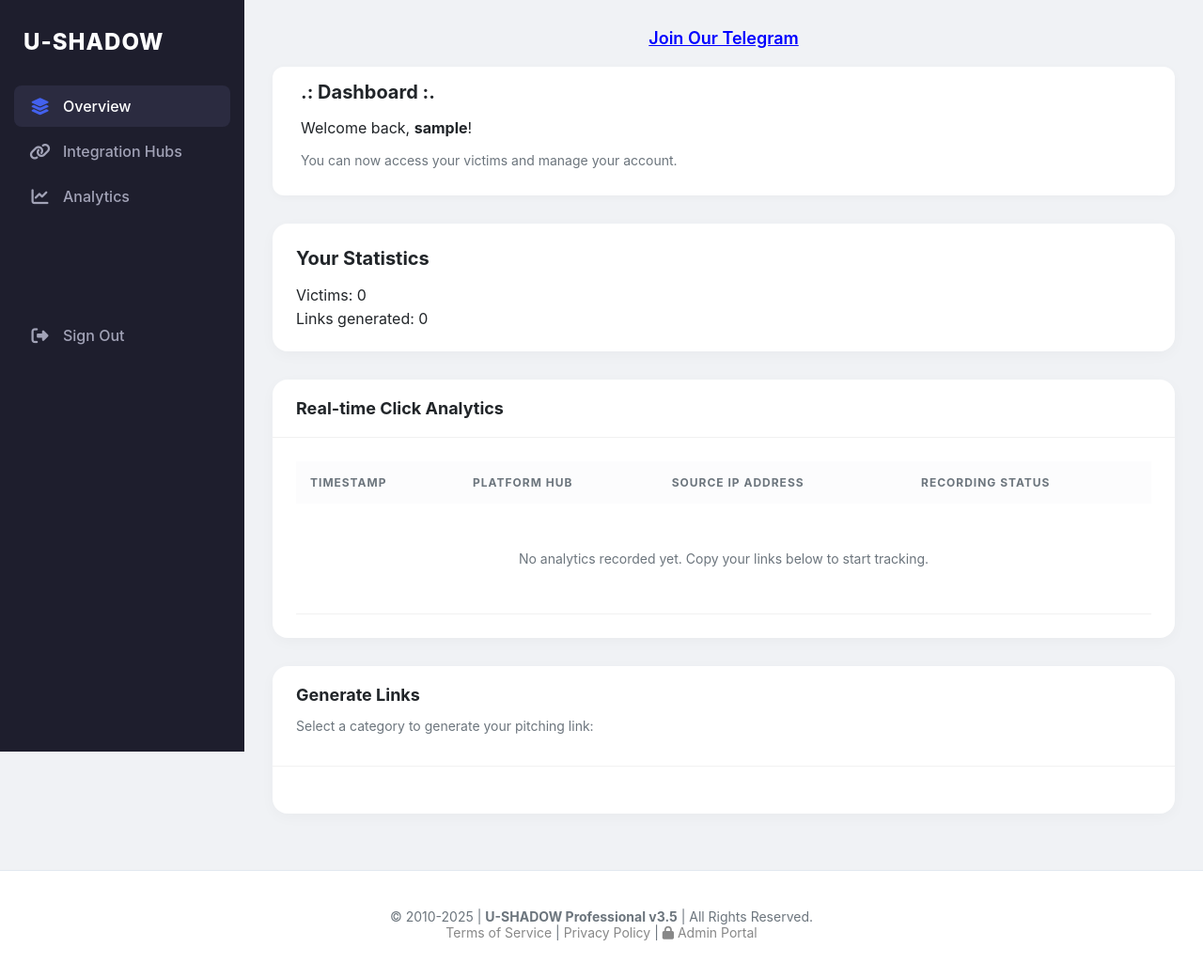
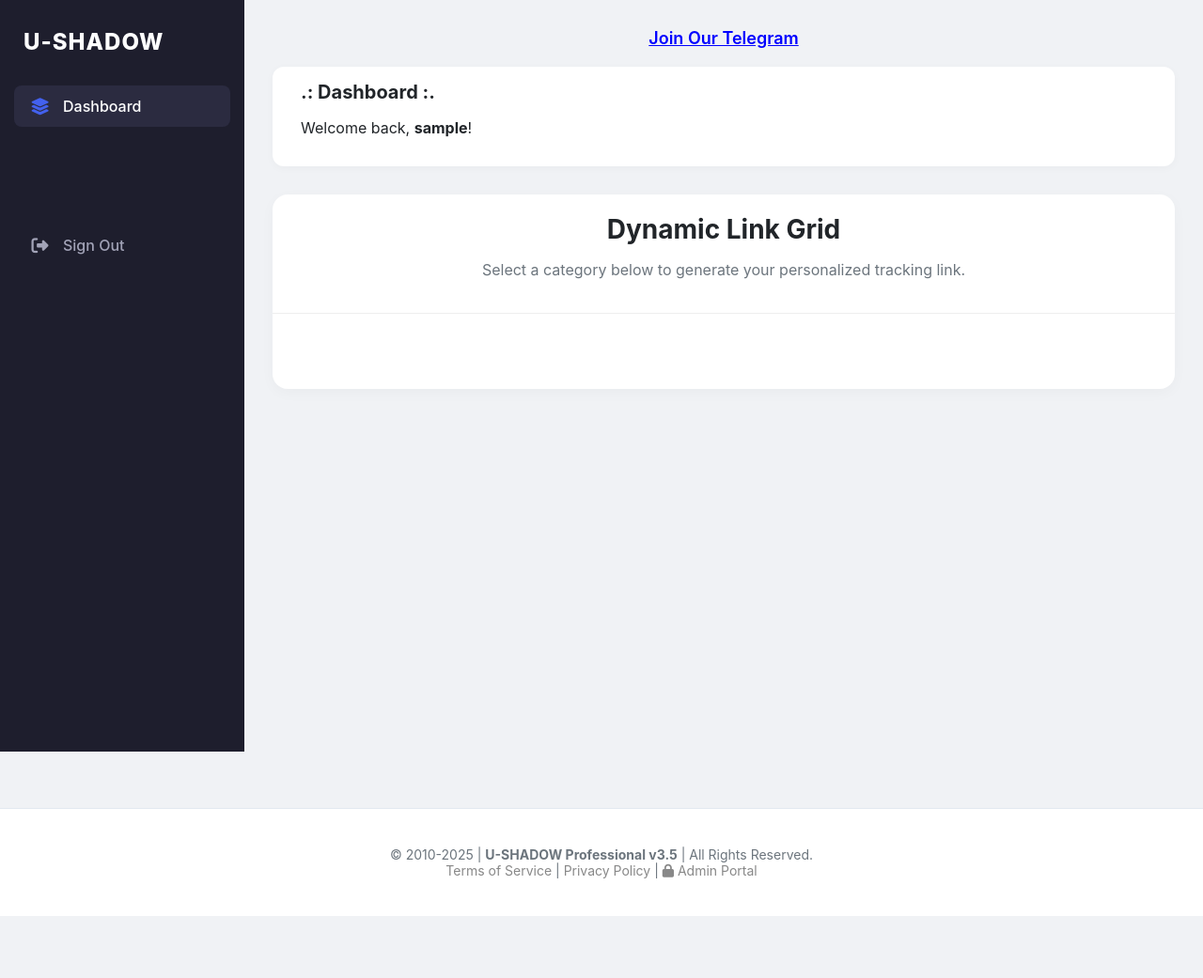
Before and after one commit to ghost123w/U-shadow.net, a PHP site: page /dashboard.php in a window 1280 px wide. Shown: the whole page at 94% size. After the commit the page ends 975 px from the top, so only its background shows below. Run offline with PHP 8.4, Linux system fonts and the light colour scheme; the visitor is signed in with stand-in values (Sample User, id 1).

Commit message:
Streamline U-shadow dashboard and implement admin installation.
This commit focuses on simplifying the user experience and refining the setup process:
- Streamlined `dashboard.php`: Removed admin access links, statistics cards, and analytics tables. Redesigned the main interface to focus exclusively on a "Dynamic Link Grid" for generating tracking links.
- Updated `index.php`: Removed mentions of "Integration Hubs" to maintain consistency with the new streamlined focus.
- Refined Admin Portal: Enhanced the first-time setup logic in `admin/login.php` to function as a clear "Installation" step for the primary administrator account.
- Security and UI: Maintained robust security headers, CSRF protection, and FontAwesome integration while cleaning up redundant interface elements.
- Verified all requirements with Playwright and reset initial data for deployment.

Co-authored-by: ghost123w <76251002+ghost123w@users.noreply.github.com>

```diff
--- a/admin/login.php
+++ b/admin/login.php
@@ -72,7 +72,7 @@ $csrf_token = generate_csrf_token();
     <div class="auth-header">
         <h1>Admin Portal</h1>
         <?php if (!$has_admin): ?>
-            <p>Setup First Administrator Account</p>
+            <p style="color: var(--primary); font-weight: 700;"><i class="fas fa-tools"></i> Installation: Setup First Administrator Account</p>
         <?php else: ?>
             <p>Restricted Access Area</p>
         <?php endif; ?>
--- a/dashboard.php
+++ b/dashboard.php
@@ -36,12 +36,7 @@ $top_hub = empty($cat_stats) ? 'N/A' : array_keys($cat_stats, max($cat_stats))[0
     <aside class="sidebar">
         <div class="sidebar-brand">U-SHADOW</div>
         <ul class="sidebar-menu">
-            <li><a href="dashboard.php" class="active"><i class="fa-solid fa-layer-group"></i> <span>Overview</span></a></li>
-            <li><a href="#hubs"><i class="fa-solid fa-link"></i> <span>Integration Hubs</span></a></li>
-            <li><a href="#analytics"><i class="fa-solid fa-chart-line"></i> <span>Analytics</span></a></li>
-            <?php if (isset($user['is_admin']) && $user['is_admin']): ?>
-                <li><a href="/admin/index.php"><i class="fa-solid fa-shield-halved"></i> <span>Admin Access</span></a></li>
-            <?php endif; ?>
+            <li><a href="dashboard.php" class="active"><i class="fa-solid fa-layer-group"></i> <span>Dashboard</span></a></li>
             <li style="margin-top: 100px;"><a href="/logout.php"><i class="fa-solid fa-right-from-bracket"></i> <span>Sign Out</span></a></li>
         </ul>
     </aside>
@@ -55,68 +50,13 @@ $top_hub = empty($cat_stats) ? 'N/A' : array_keys($cat_stats, max($cat_stats))[0
             <div class="page-title">
                 <h1>.: Dashboard :.</h1>
                 <p>Welcome back, <strong><?php echo s($user['username']); ?></strong>!</p>
-                <p style="font-size: 14px; color: var(--gray);">You can now access your victims and manage your account.</p>
-            </div>
-            <div class="user-nav" style="display: none;">
-                <div class="user-info">
-                    <span class="name"><?php echo s($user['username']); ?></span>
-                    <span class="role"><?php echo (isset($user['is_admin']) && $user['is_admin']) ? 'Administrator' : 'Professional Member'; ?></span>
-                </div>
-                <div class="avatar"><?php echo strtoupper(substr($user['username'], 0, 1)); ?></div>
             </div>
         </header>
 
-        <section class="stats-container" style="display: block;">
-            <div class="card-stat" style="margin-bottom: 20px;">
-                <h2 style="margin-top: 0; font-size: 20px;">Your Statistics</h2>
-                <div style="font-size: 16px; margin-bottom: 5px;">Victims: <?php echo $clicks_count; ?></div>
-                <div style="font-size: 16px;">Links generated: <?php echo count($categories); ?></div>
-            </div>
-            <div class="card-stat" style="display: none;">
-                <div class="label">Top Performance</div>
-                <div class="value"><?php echo s(ucfirst($top_hub)); ?></div>
-                <div class="trend up"><i class="fa-solid fa-fire"></i> Trending Hub</div>
-            </div>
-        </section>
-
-        <section id="analytics" class="section">
-            <div class="section-header">
-                <h2>Real-time Click Analytics</h2>
-            </div>
-            <div class="section-content">
-                <table class="custom-table">
-                    <thead>
-                        <tr>
-                            <th>Timestamp</th>
-                            <th>Platform Hub</th>
-                            <th>Source IP Address</th>
-                            <th>Recording Status</th>
-                        </tr>
-                    </thead>
-                    <tbody>
-                        <?php if ($clicks_count > 0): ?>
-                            <?php foreach (array_reverse(array_slice($user_analytics, -10)) as $click): ?>
-                                <tr>
-                                    <td><i class="fa-regular fa-clock" style="color: var(--gray); margin-right: 8px;"></i> <?php echo s($click['timestamp']); ?></td>
-                                    <td><strong class="text-primary"><?php echo s(ucfirst($click['category'])); ?></strong></td>
-                                    <td><code><?php echo s($click['source_ip']); ?></code></td>
-                                    <td><span class="badge badge-success">Success</span></td>
-                                </tr>
-                            <?php endforeach; ?>
-                        <?php else: ?>
-                            <tr>
-                                <td colspan="4" style="text-align: center; color: var(--gray); padding: 50px;">No analytics recorded yet. Copy your links below to start tracking.</td>
-                            </tr>
-                        <?php endif; ?>
-                    </tbody>
-                </table>
-            </div>
-        </section>
-
-        <section id="hubs" class="section">
-            <div class="section-header" style="display: block;">
-                <h2>Generate Links</h2>
-                <p style="font-size: 14px; color: var(--gray);">Select a category to generate your pitching link:</p>
+        <section class="section">
+            <div class="section-header" style="display: block; text-align: center; border-bottom: 1px solid #eee; padding-bottom: 20px; margin-bottom: 30px;">
+                <h2 style="font-size: 28px; color: var(--dark);">Dynamic Link Grid</h2>
+                <p style="font-size: 16px; color: var(--gray);">Select a category below to generate your personalized tracking link.</p>
             </div>
             <div class="section-content">
                 <div class="link-grid">
```
Also changed, not shown: index.php (+5 -5 lines).
